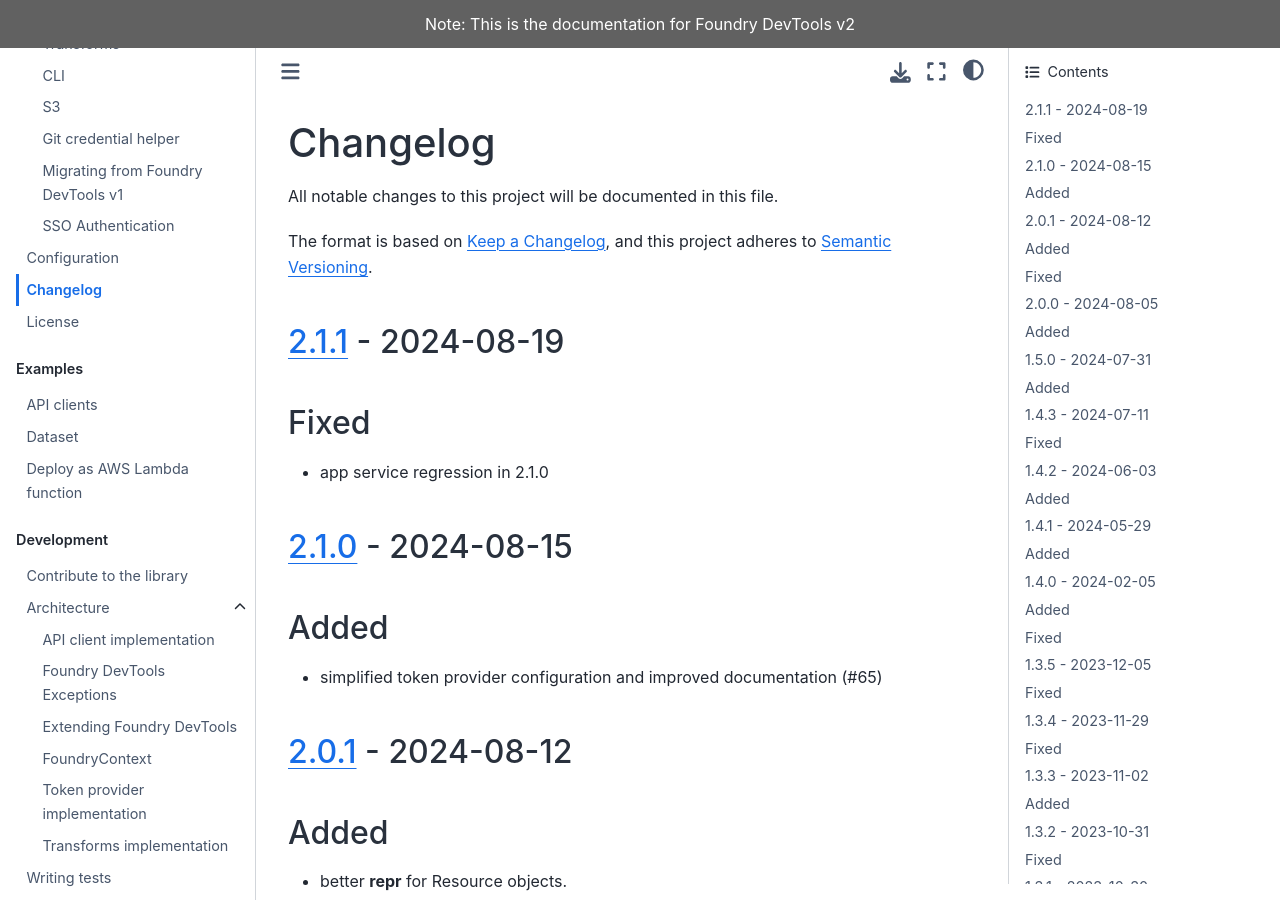
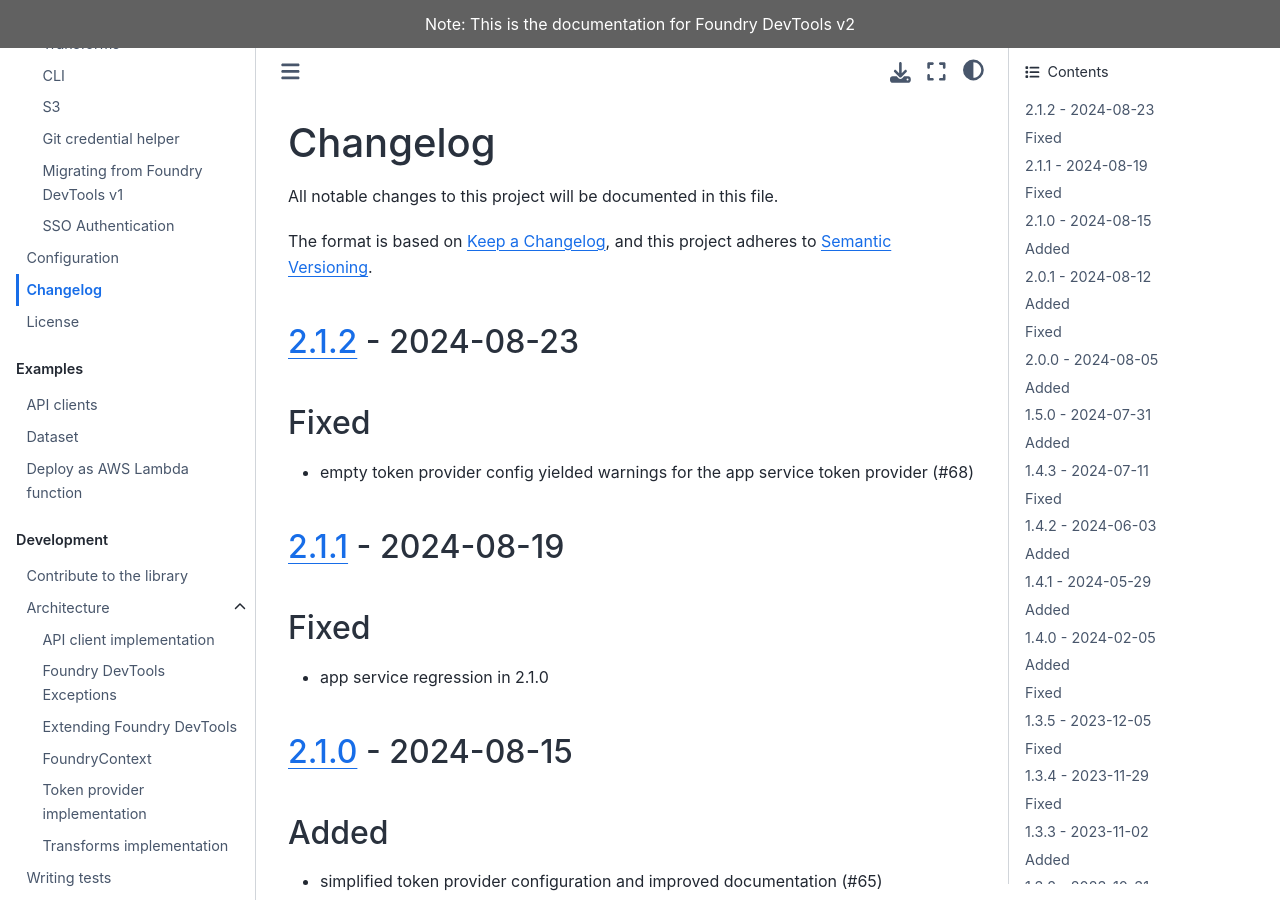
Before and after one commit to emdgroup/foundry-dev-tools, a Sphinx documentation site: the page built from docs/changelog.md, in a window 1280 px wide and 900 px high. Built offline with Sphinx 7.4.7 and the Sphinx Book theme 1.1.4, drawn with Linux system fonts in a browser that asks for light colours; pages that are not in the unit, such as notebooks, are missing from menus; the version number is read from the project's files by our own code.

Commit message:
feat: release v2.1.2

```diff
--- a/docs/changelog.md
+++ b/docs/changelog.md
@@ -4,6 +4,12 @@ All notable changes to this project will be documented in this file.
 
 The format is based on [Keep a Changelog],
 and this project adheres to [Semantic Versioning].
+
+## [2.1.2] - 2024-08-23
+
+## Fixed
+
+- empty token provider config yielded warnings for the app service token provider (#68)
 
 ## [2.1.1] - 2024-08-19
 
@@ -250,6 +256,7 @@ and this project adheres to [Semantic Versioning].
 [Keep a Changelog]: https://keepachangelog.com/en/1.0.0/
 [Semantic Versioning]: https://semver.org/spec/v2.0.0.html
 
+[2.1.2]: https://github.com/emdgroup/foundry-dev-tools/compare/v2.1.1...v2.1.2
 [2.1.1]: https://github.com/emdgroup/foundry-dev-tools/compare/v2.1.0...v2.1.1
 [2.1.0]: https://github.com/emdgroup/foundry-dev-tools/compare/v2.0.1...v2.1.0
 [2.0.1]: https://github.com/emdgroup/foundry-dev-tools/compare/v2.0.0...v2.0.1
```
